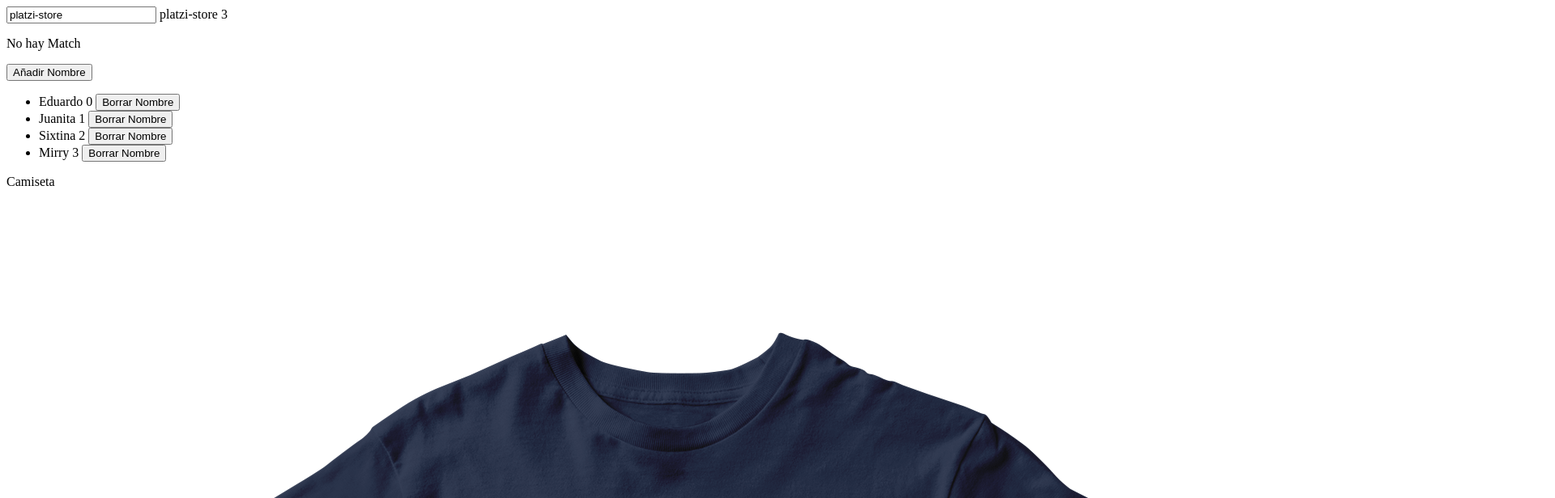
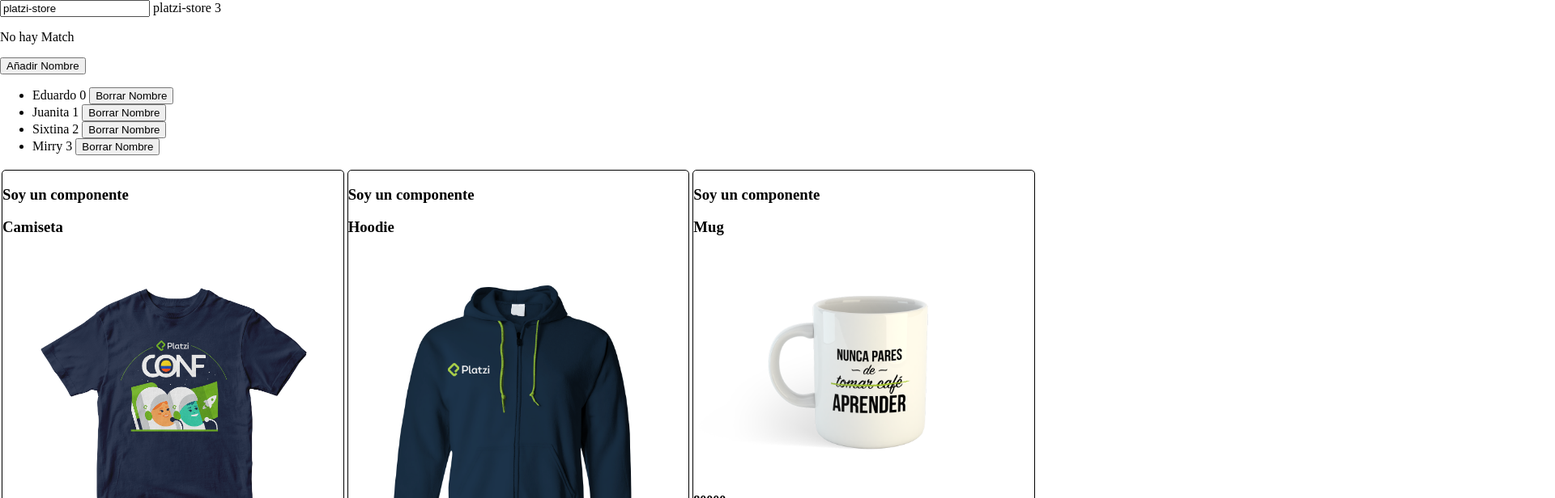
Before and after one commit to CarlosEduardoCardonaB/platzi-store, an Angular app: page / in a window 1280 px wide. Shown: the top 616 px of the page at 81% size, 1920 px wide, since content can reach past the window. Built offline with nearby package versions, Linux system fonts and the light colour scheme.

Commit message:
ngOninit, ngDoCheck, ngDestroy, ngOnchange

```diff
--- a/src/app/app.component.html
+++ b/src/app/app.component.html
@@ -27,16 +27,16 @@
 </ul>
 
 <!-- ngFor sin componente -->
-<div *ngFor="let product of products">
+<!-- <div *ngFor="let product of products">
   {{product.title}}
   <img [src]="product.image" alt="">
   {{product.price}}
-</div>
+</div> -->
 
 
 <!-- ngFor con componente, enviando datos a product.component.ts -->
-<div *ngFor="let product of products">
+<div class="product-grid">
   <!-- Este htm del tag <app-product> está construido en product.component.html y su codigo ts esta en product.component.ts -->
     <!-- A excepción del "(productClicked)="clickProduct($event)" que es un evento de app.components.ts -->
-  <app-product (productClicked)="clickProduct($event)" [product]="product"></app-product>
+  <app-product  *ngFor="let product of products" (productClicked)="clickProduct($event)" [product]="product"></app-product>
 </div>
--- a/src/app/components/product.component.html
+++ b/src/app/components/product.component.html
@@ -1,3 +1,4 @@
+
 <h3>Soy un componente</h3>
 
 <h3>{{product.title}}</h3>
--- /dev/null
+++ b/src/app/components/product.component.scss
@@ -0,0 +1,11 @@
+:host {
+    margin: 2px;
+    border: 1px solid black;
+    border-radius: 5px;
+    display: block;
+}
+
+img {
+    max-width: 100%;
+
+}
--- a/src/app/components/product.component.ts
+++ b/src/app/components/product.component.ts
@@ -1,11 +1,27 @@
-import { Component, Input, Output, EventEmitter } from "@angular/core";
+import {
+    Component,
+    Input,
+    Output,
+    EventEmitter,
+    OnChanges,
+    OnInit,
+    SimpleChanges,
+    DoCheck,
+    OnDestroy
+} from "@angular/core";
 import { Product } from "../product.module";
 
 @Component({
     selector: 'app-product',
-    templateUrl: './product.component.html'
+    templateUrl: './product.component.html',
+    styleUrls: ['./product.component.scss']
 })
-export class ProductComponent {
+
+//Declaración con OnChanges y sin DoCheck
+//export class ProductComponent implements OnInit, OnChanges {
+
+//Declaración con DoCheck y sin OnChanges para que no choquen
+export class ProductComponent implements OnInit, DoCheck, OnDestroy {
 
     //Este metodo de aqui abajo funciona sin el import de Input. O sea asingando valores quemados.
     // product: Product = {
@@ -16,10 +32,29 @@ export class ProductComponent {
     //     description: 'Camiseta tipo Polo'
     // }
     constructor(){
-        this.product = Input();
+        //this.product = Input();
+        console.log('constructor');
     }
 
-    @Input() product: Product;
+    // ngOnChanges(changes: SimpleChanges){
+    //     console.log('ngOnChanges');
+    //     console.log(changes);
+    // }
+
+
+    ngOnInit(){
+        console.log('ngOnInit');
+    }
+
+    ngDoCheck(){
+        console.log('ngDoCheck');
+    }
+
+    ngOnDestroy(){
+        console.log('onDestroy');
+    }
+
+    @Input() product!: Product;
     @Output() productClicked: EventEmitter<any> = new EventEmitter();
 
     addCart(){
--- a/src/styles.scss
+++ b/src/styles.scss
@@ -1 +1,17 @@
 /* You can add global styles to this file, and also import other style files */
+
+body {
+    margin: 0px;
+    padding: 0px;
+}
+
+.product-grid {
+    display: grid;
+    grid-template-columns: repeat(1, 1fr);
+}
+
+@media (min-width: 576px){
+    .product-grid {
+        grid-template-columns: repeat(3, 1fr);
+    }
+}
```
